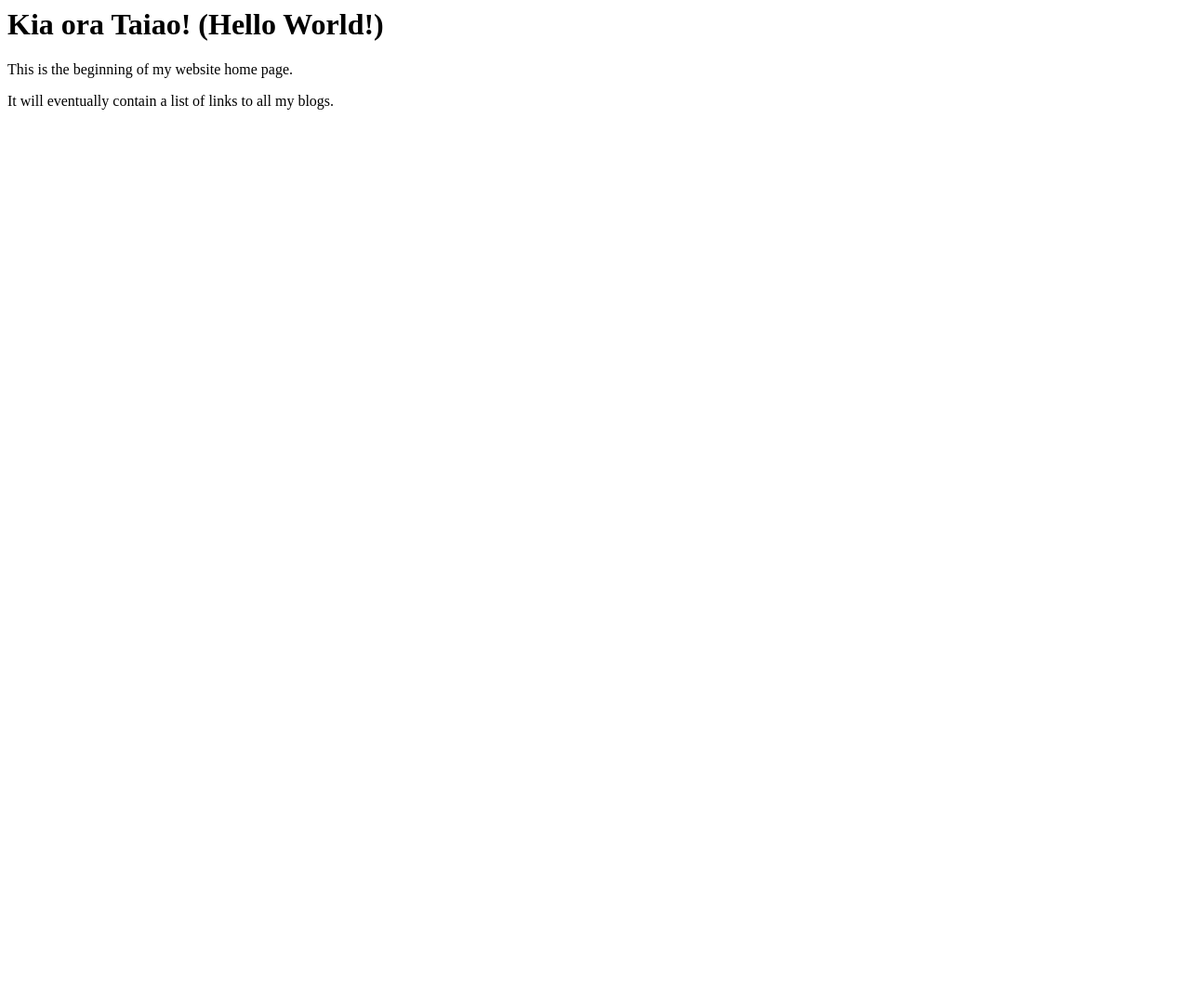
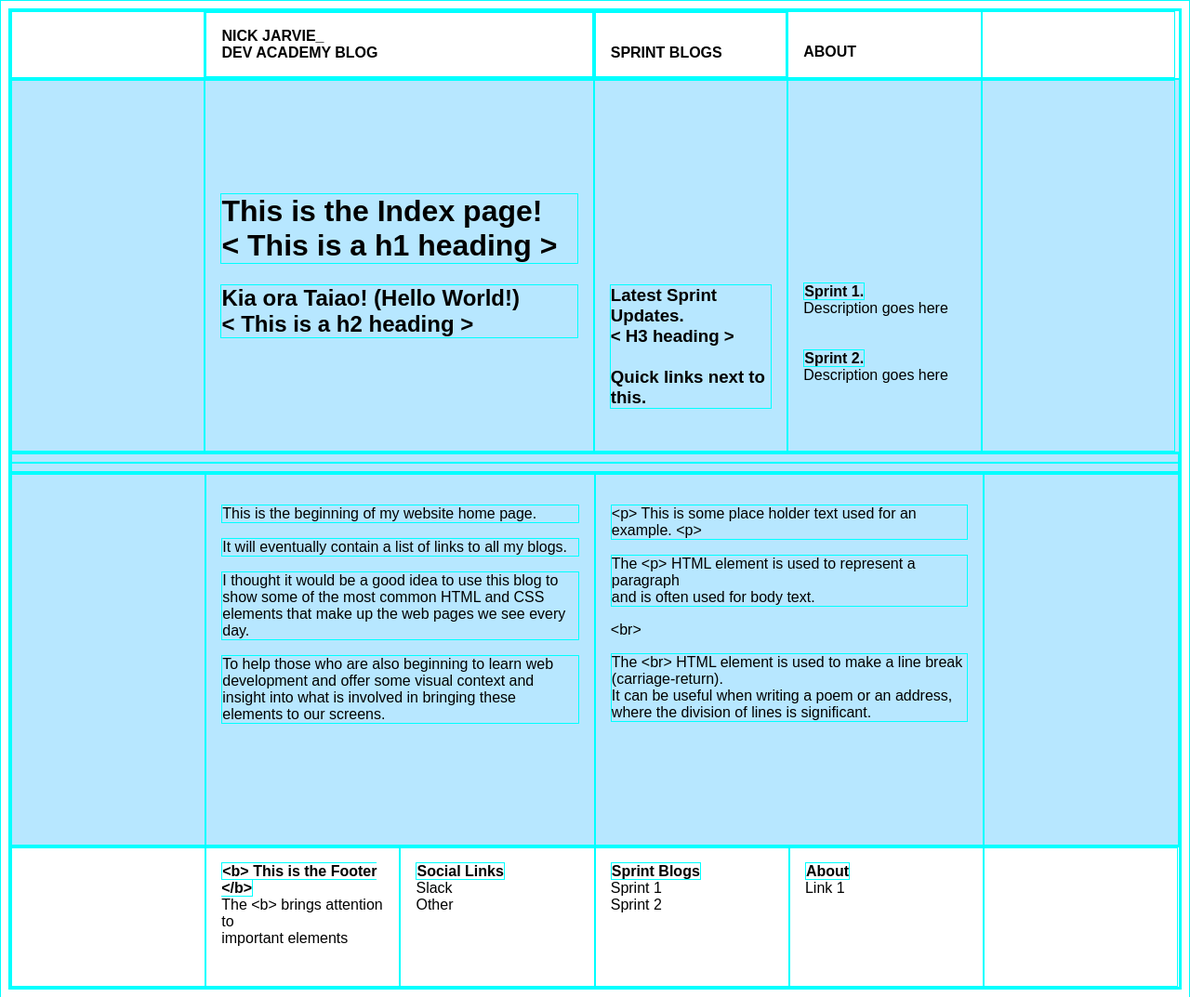
Before and after one commit to nick-jarvie/nick-jarvie.github.io, a plain HTML site: page index.html in a window 1280 px wide. Shown: the whole page at 93% size. Before the commit the page ends 800 px from the top, so only its background shows below. Drawn offline with Linux system fonts and the light colour scheme.

Commit message:
Add index content and main css styling

```diff
--- a/index.html
+++ b/index.html
@@ -1,9 +1,70 @@
+<!DOCTYPE html>
 <html>
-  <head>
-    <title>My blog</title>
-  <body>
-    <h1>Kia ora Taiao! (Hello World!)</h1>
-    <p> This is the beginning of my website home page.</p>
-    <p> It will eventually contain a list of links to all my blogs. </p>
-  </body>
+<head>
+  <meta charset="utf-8">
+  <title>My Blog</title>
+  <link rel="stylesheet" href="styles/main.css">
+
+</head>
+
+<body>
+
+  <div class="grid">
+    <div class="nav-row">
+      <div class="nav-space"></div>
+      <a class="nav-1link" href="index.html">
+        <div class="nav-1">NICK JARVIE_<br>DEV ACADEMY BLOG</div>
+      </a>
+      <a class="nav-2link" href="index.html">
+        <div class="nav-2"><br>SPRINT BLOGS</div>
+      </a>
+      <div class="nav-3"><br>ABOUT</div>
+      <div class="nav-space"></div>
+    </div>
+
+    <div class="row">
+      <div class="sec-left"></div>
+      <div class="sec-6">
+        <h1>This is the Index page!<br>&lt; This is a h1 heading &gt;</h1>
+        <h2>Kia ora Taiao! (Hello World!)<br>&lt; This is a h2 heading &gt;</h2>
+      </div>
+      <div class="sec-3">
+        <h3>Latest Sprint Updates.<br> &lt; H3 heading &gt; <br><br> Quick links next to this.</h3></div>
+      <div class="sec-3"><br><b>Sprint 1.</b><br>Description goes here<br><br><br><b>Sprint 2.</b><br>Description goes here</div>
+      <div class="sec-right"></div>
+    </div>
+
+    <div class="row">
+    <div class="col-12"><hr class="rule1"></div>
+    </div>
+
+    <div class="row">
+      <div class="col-2"></div>
+      <div class="col-4">
+        <p> This is the beginning of my website home page.</p>
+        <p> It will eventually contain a list of links to all my blogs. </p>
+        <p>I thought it would be a good idea to use this blog to show some of the most common HTML and CSS elements that make up the web pages we see every day.</p>
+        <p>To help those who are also beginning to learn web development and offer some visual context and insight into what is involved in bringing these elements to our screens.</p>
+      </div>
+      <div class="col-4">
+        <p> &lt;p&gt; This is some place holder text used for an example. &lt;p&gt; </p>
+        <p>The &lt;p&gt; HTML element is used to represent a paragraph<br> and is often used for body text.</p>
+        &lt;br&gt;
+        <p>The &lt;br&gt; HTML element is used to make a line break (carriage-return).
+          <br>It can be useful when writing a poem or an address, where the division of lines is significant.</p>
+      </div>
+      <div class="col-2"></div>
+    </div>
+
+    <div class="foot-row">
+      <div class="foot-2"></div>
+      <div class="foot-2"><b>&lt;b&gt; This is the Footer &lt;/b&gt;</b><br>The &lt;b&gt; brings attention to<br>important elements<br></div>
+      <div class="foot-2"><b>Social Links</b><br>Slack<br>Other</div>
+      <div class="foot-2"><b>Sprint Blogs</b><br>Sprint 1<br>Sprint 2<br></div>
+      <div class="foot-2"><b>About</b><br>Link 1<br></div>
+      <div class="foot-2"></div>
+    </div>
+
+
+</body>
 </html>
--- a/styles/main.css
+++ b/styles/main.css
@@ -0,0 +1,229 @@
+* {
+    border: 0.25px solid cyan !important;
+}
+
+* {
+    -webkit-box-sizing: border-box;
+    -moz-box-sizing: border-box;
+    -ms-box-sizing: border-box;
+    box-sizing: border-box;
+}
+
+body {
+    font-family: Arial, Helvetica, sans-serif;
+}
+
+.grid {
+    margin: 0 auto;
+    width: 100%;
+}
+
+.nav-row {
+    width: 100%;
+    margin-bottom: 0px;
+    display: flex;
+    background-color: #ffffff;
+}
+
+.row {
+    width: 100%;
+    margin-bottom: 0px;
+    display: flex;
+    background-color: #b7e7ff;
+}
+
+.foot-row {
+    width: 100%;
+    margin-bottom: 0px;
+    display: flex;
+    background-color: #ffffff;
+}
+
+.nav-space {
+    width: 16.6%;
+    display: block;
+
+}
+
+.nav-1 {
+    width: 100%;
+    display: block;
+    color: black;
+    text-align: left;
+    padding: 1em;
+    text-decoration: none;
+    font-family: Arial, Helvetica, sans-serif;
+    font-weight: bold;
+}
+
+.nav-1link {
+    width: 33.3%;
+    display: block;
+    color: black;
+    text-align: left;
+
+    text-decoration: none;
+    font-family: Arial, Helvetica, sans-serif;
+    font-weight: bold;
+}
+
+.nav-1:hover {
+    width: 100%;
+    display: block;
+    color: #b7e7ff;
+    text-align: left;
+    padding: 1em;
+    text-decoration: none;
+    font-family: Arial, Helvetica, sans-serif;
+    font-weight: bold;
+}
+
+.nav-2 {
+    width: 100%;
+    display: block;
+    color: black;
+    text-align: left;
+    padding: 1em;
+    text-decoration: none;
+    font-family: Arial, Helvetica, sans-serif;
+    font-weight: bold;
+}
+
+.nav-2link {
+    width: 16.6%;
+    display: block;
+    color: black;
+    text-align: left;
+
+    text-decoration: none;
+    font-family: Arial, Helvetica, sans-serif;
+    font-weight: bold;
+}
+
+.nav-2:hover {
+    color: #b7e7ff
+}
+
+.nav-3 {
+    width: 16.6%;
+    display: block;
+    color: black;
+    text-align: left;
+    padding: 1em;
+    text-decoration: none;
+    font-family: Arial, Helvetica, sans-serif;
+    font-weight: bold;
+}
+
+.sec-left {
+    width: 16.6%;
+    background-color: #b7e7ff;
+    height: 400px;
+}
+
+.sec-right {
+    width: 16.6%;
+    background-color: #b7e7ff;
+    height: 400px;
+}
+
+.sec-6 {
+    width: 33.3%;
+    background-color: #b7e7ff;
+    height: 400px;
+    display: block;
+    color: black;
+    text-align: left;
+    padding: 1em;
+    padding-top: 100px;
+    text-decoration: none;
+    font-family: Arial, Helvetica, sans-serif;
+    font-weight: bold;
+}
+
+.sec-3 {
+    width: 16.6%;
+    background-color: #b7e7ff;
+    height: 400px;
+    padding: 1em;
+    padding-top: 200px;
+}
+
+.rule1 {
+    width: 100%;
+    border: 0.5px solid black;
+    color: black;
+    font-weight: bold;
+    background-color: #b7e7ff;
+}
+
+.col-1 {
+    width: 8.33%;
+}
+
+.col-2 {
+    width: 16.66%;
+    background-color: #b7e7ff;
+}
+
+.col-3 {
+    width: 25%;
+}
+
+.col-4 {
+    width: 33.33%;
+    background-color: #b7e7ff;
+    height: 400px;
+    padding: 1em;
+}
+
+.col-5 {
+    width: 41.66%;
+}
+
+.col-6 {
+    width: 50%;
+}
+
+.col-7 {
+    width: 58.33%;
+}
+
+.col-8 {
+    width: 66.66%;
+}
+
+.col-9 {
+    width: 75%;
+}
+
+.col-10 {
+    width: 83.33%;
+}
+
+.col-11 {
+    width: 91.66%;
+}
+
+.col-12 {
+    width: 100%;
+    background-color: #b7e7ff;
+    font-weight: bold;
+}
+
+.footer {
+    width: 66.66%;
+    height: 150px;
+
+    padding: 1em;
+
+}
+
+.foot-2 {
+    width: 16.66%;
+    height: 150px;
+
+    padding: 1em;
+}
+
+/* Blog page css below */
```
